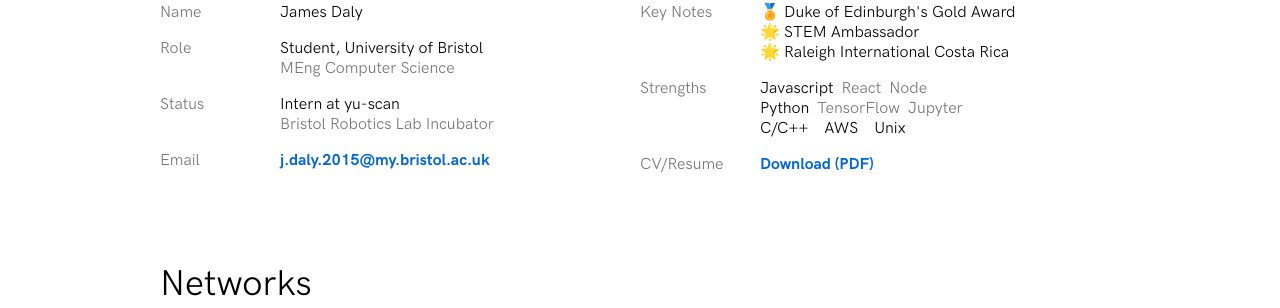
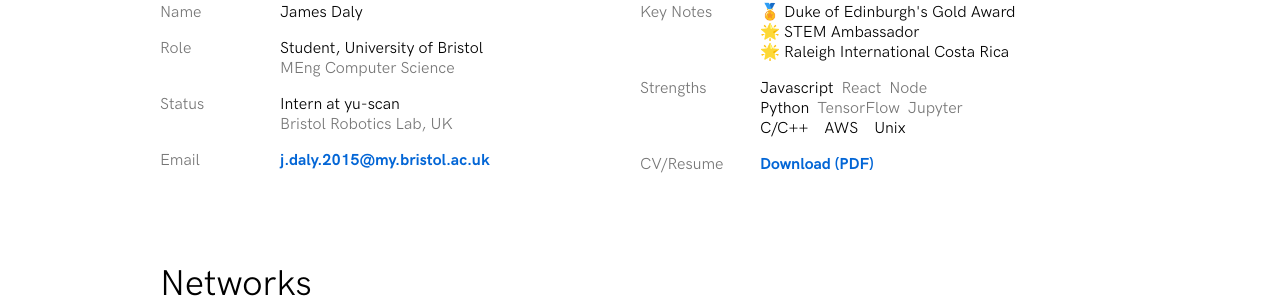
Before and after one commit to jda0/mrvscity.github.io, a Jekyll site: the page built from index.html, in a window 1280 px wide. Shown: the part 383-691 px from the top of the page. Built offline with Jekyll 4.4.1, drawn with Linux system fonts in a browser that asks for light colours.

Commit message:
Update profile.yaml

```diff
--- a/_data/profile.yaml
+++ b/_data/profile.yaml
@@ -4,7 +4,7 @@ role: |
 
 status: |
   Intern at yu-scan<br>
-  <em>Bristol Robotics Lab Incubator</em>
+  <em>Bristol Robotics Lab, UK</em>
 
 keynotes: |
   🏅 Duke of Edinburgh's Gold Award<br>
```
